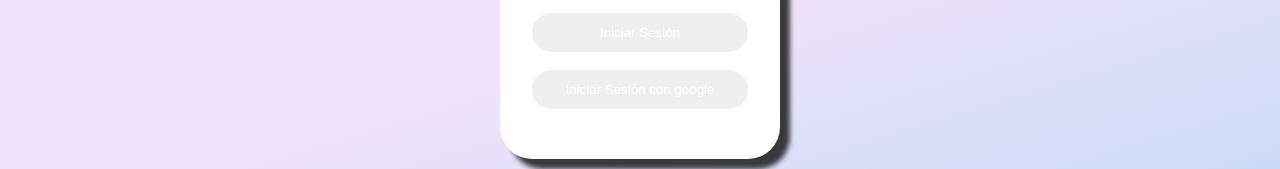
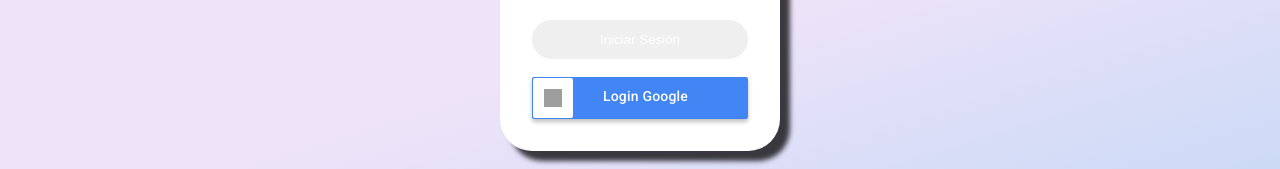
Before and after one commit to Comunidad-de-Programadores/team-react-2-comfeco, a React (Create React App) app: page /auth/login in a window 1280 px wide. Shown: the part 565-734 px from the top of the page. Built offline with nearby package versions, Linux system fonts and the light colour scheme; no server answers; grey boxes are pictures that could not be loaded; a web font is replaced by a local one.

Commit message:
se agrego estilo a la foto de perfil y botton

```diff
--- a/src/components/HomePage/perfil/ScreenPerfil.js
+++ b/src/components/HomePage/perfil/ScreenPerfil.js
@@ -5,6 +5,12 @@
 
 
 export const ScreenPerfil = () => {
+
+    const handleClick = ( e ) => {
+        e.preventDefault();
+        console.log("Hello")
+    }
+
     return (
         <div class="contain">
             <div class="wrapper">
@@ -12,11 +18,18 @@
                     <form>
                         <div className="grid-container" >
                             <div className="grid-item-center" >
-                                <label className="label-title">Editar Perfil</label>
-                                <img src="http://site-834781.mozfiles.com/files/834781/arbol.jpg" ></img>
+                                <div className="container-center" >
+                                        <div class="content-block dx-card responsive-paddings">
+                                            <div class="form-avatar">
+                                                <label className="label-title">Editar Perfil</label>
+                                                <img src="https://midu.dev/images/tags/github.png"/>
+                                                <label className="label-subtitle">cambiar</label>
+                                            </div>
+                                        </div>
+                                </div>
                             </div>
                         </div>
-
+                        <br/>
                         <div className="grid-container-colum-2" >
                             <div className="grid-item" >
                                 <label className="label" >Nick</label>
@@ -88,9 +101,9 @@
                                 <textarea className="gg-bound-control-input" type="text" ></textarea>
                             </div>
                         </div>
-                        <div className="grid-container" >
-                            <div className="grid-item-button" >
-                                <button> Guardar Cambios</button>
+                        <div className="grid-container"   >
+                            <div class="profile-btn">
+                                <p class="profile-btn-text" onClick={ handleClick } ><b>Guardar Cambios</b></p>
                             </div>
                         </div>
                     </form>
--- a/src/components/LoginUsuario/LoginUsuario.js
+++ b/src/components/LoginUsuario/LoginUsuario.js
@@ -75,16 +75,13 @@
             </button>
 
             <br />
-            <button
-               type="submit"
-               value="Ingresar"
-               className="btn btn-purple"
-               onClick={handleGoogleLogin}
-            >
-               Iniciar Sesión con google
-            </button>
+            <div className="google-btn">
+               <div className="google-icon-wrapper">
+                  <img className="google-icon" src="https://upload.wikimedia.org/wikipedia/commons/5/53/Google_%22G%22_Logo.svg"/>
+               </div>
+               <p className="btn-text" onClick={handleGoogleLogin}>Login Google </p>
+            </div>
 
-            <br />
             {/* <pre>{JSON.stringify(user)}</pre> */}
          </form>
       </div>
--- /dev/null
+++ b/src/styles/components/__btn_google.scss
@@ -0,0 +1,44 @@
+$white: #fff;
+$google-blue: #4285f4;
+$button-active-blue: #1669F2;
+.google-btn {
+    width: 100%;
+    height: 42px;
+    background-color: $google-blue;
+    border-radius: 2px;
+    box-shadow: 0 3px 4px 0 rgba(0,0,0,.25);
+    cursor: pointer;
+    .google-icon-wrapper {
+      position: absolute;
+      margin-top: 1px;
+      margin-left: 1px;
+      width: 40px;
+      height: 40px;
+      border-radius: 2px;
+      background-color: $white;
+    }
+    .google-icon {
+      position: absolute;
+      margin-top: 11px;
+      margin-left: 11px;
+      width: 18px;
+      height: 18px;
+    }
+    .btn-text {
+      text-align: center;
+      margin-top: 11px;
+      margin-left: 11px;
+      color: $white;
+      font-size: 14px;
+      letter-spacing: 0.2px;
+      font-family: "Roboto";
+
+    }
+    &:hover {
+      box-shadow: 0 0 6px $google-blue;
+
+    }
+    &:active {
+      background: $button-active-blue;
+    }
+  }
--- a/src/styles/components/__components-dir.scss
+++ b/src/styles/components/__components-dir.scss
@@ -9,3 +9,4 @@
 @import './carousel';
 @import './modal';
 @import './profile';
+@import './_btn_google'
--- a/src/styles/components/_profile.scss
+++ b/src/styles/components/_profile.scss
@@ -99,3 +99,148 @@
     left: 0;
     font-size: 0.7rem;
  }
+
+ $white: #fff;
+ $google-blue: #4285f4;
+ $button-active-blue: #1669F2;
+
+ .profile-btn {
+   width: 100%;
+   height: 42px;
+   background-color: $google-blue;
+   border-radius: 2px;
+   box-shadow: 0 3px 4px 0 rgba(0,0,0,.25);
+   .profile-btn-text {
+    text-align: center;
+     margin: 11px 11px 0 0;
+     color: $white;
+     font-size: 14px;
+     letter-spacing: 0.2px;
+     font-family: "Roboto";
+
+   }
+   &:hover {
+     box-shadow: 0 0 6px $google-blue;
+
+   }
+   &:active {
+     background: $button-active-blue;
+   }
+ }
+
+ @import url(https://fonts.googleapis.com/css?family=Roboto:500);
+
+// ----------------------------------------------------------------------------
+// Sass declarations
+// ----------------------------------------------------------------------------
+$background-color: #fff;
+$foreground-color: #808080;
+
+// ----------------------------------------------------------------------------
+// Widget-image styles
+// ----------------------------------------------------------------------------
+.widget-user {
+
+  background-color: $background-color;
+  color: $foreground-color;
+  font-family: "Cabin", "Open Sans", "Helvetica Neue", Helvetica, Arial, sans-serif;
+
+  .avatar {
+    float: left;
+    margin-left: 30px;
+
+    img {
+      -webkit-border-radius: 50em;
+      -moz-border-radius: 50em;
+      border-radius: 50em;
+    }
+  }
+
+  .profile {
+    float: right;
+    width: 310px;
+
+    h1 {
+      font-weight: 500;
+    }
+
+    .reputation {
+      font-size: 3.2em;
+      font-weight: 500;
+      padding-top: 30px;
+      padding-bottom: 34px;
+    }
+
+    ul {
+      font-weight: 700;
+
+      li:not(:last-child) {
+        margin-right: 26px;
+      }
+
+      li {
+        display: inline-block;
+
+        .rank div {
+          display: inline-block;
+          margin-top: 1px;
+          margin-right: 6px;
+          width: 20px;
+          height: 20px;
+
+          -webkit-border-radius: 50em;
+          -moz-border-radius: 50em;
+          border-radius: 50em;
+        }
+
+        .label {
+          vertical-align: top;
+        }
+
+        .gold {
+          background-color: #FEC337;
+        }
+
+        .silver {
+          background-color: #B8B8B8;
+        }
+
+        .bronze {
+          background-color: #BF8753;
+        }
+      }
+    }
+
+  }
+
+  .updated-at {
+    color: $foreground-color;
+    opacity: 0.8;
+  }
+
+}
+
+.container-center {
+
+    margin-left: 42%;
+}
+.form-avatar {
+    height: 120px;
+    width: 120px;
+    border: 0px solid rgba(0, 0, 0, 0.1);
+    background-size: contain;
+    background-repeat: no-repeat;
+    background-position: center;
+    background-color: #fff;
+    // overflow: hidden;
+
+    img {
+      height: 100%;
+      display: block;
+      margin: 0 auto;
+    }
+}
+.label-subtitle{
+    font-size: 18px;
+    color: green;
+}
```
